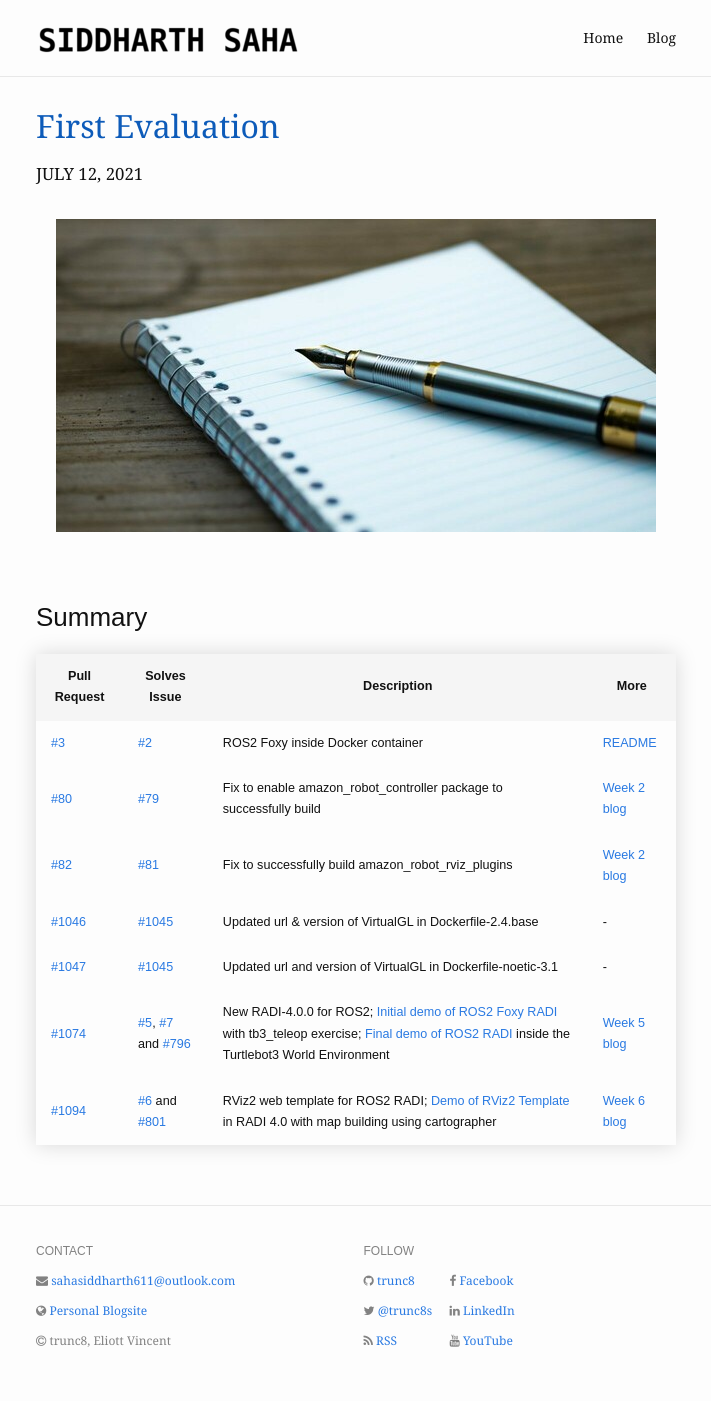
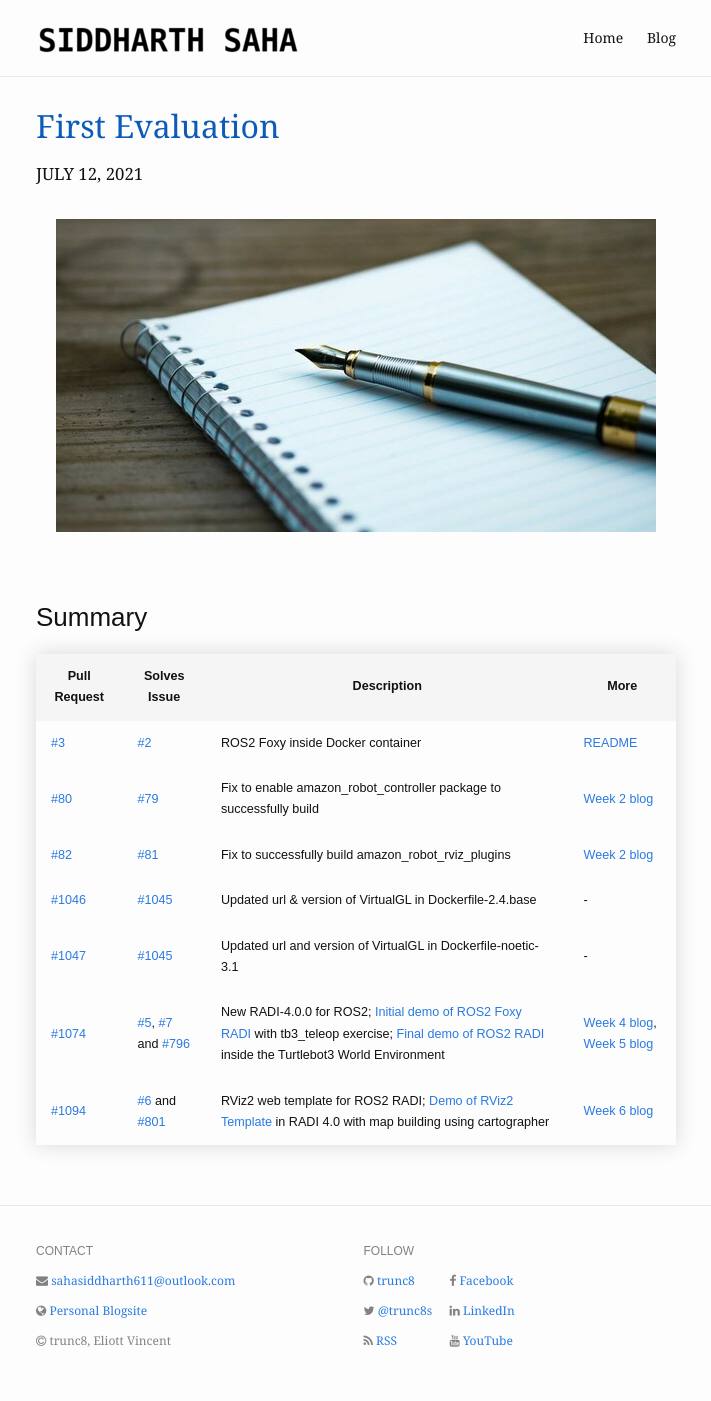
Before and after one commit to TheRoboticsClub/gsoc2021-Siddharth_Saha, a Jekyll site: the page built from docs/_posts/milestones/2021-07-12-first-evaluation.md, in a window 1280 px wide. Shown: the whole page, without its empty margins (284-995 px from the left). Built offline with Jekyll 4.4.1, drawn with Linux system fonts in a browser that asks for light colours; nearby versions of some CDN libraries.

Commit message:
Added week4 blog link to first eval summary table

```diff
--- a/docs/_posts/milestones/2021-07-12-first-evaluation.md
+++ b/docs/_posts/milestones/2021-07-12-first-evaluation.md
@@ -20,7 +20,7 @@ Pull Request | Solves Issue | Description | More
 [#82][] | [#81][] | Fix to successfully build amazon_robot_rviz_plugins | [Week 2 blog][]
 [#1046][] | [#1045][] | Updated url & version of VirtualGL in Dockerfile-2.4.base | -
 [#1047][] | [#1045][] | Updated url and version of VirtualGL in Dockerfile-noetic-3.1 | -
-[#1074][] | [#5][], [#7][] and [#796][] | New RADI-4.0.0 for ROS2; [Initial demo of ROS2 Foxy RADI](https://www.youtube.com/watch?v=61k0kLDCaqg) with tb3_teleop exercise; [Final demo of ROS2 RADI](https://www.youtube.com/watch?v=L1PU13AawNE) inside the Turtlebot3 World Environment | [Week 5 blog][]
+[#1074][] | [#5][], [#7][] and [#796][] | New RADI-4.0.0 for ROS2; [Initial demo of ROS2 Foxy RADI](https://www.youtube.com/watch?v=61k0kLDCaqg) with tb3_teleop exercise; [Final demo of ROS2 RADI](https://www.youtube.com/watch?v=L1PU13AawNE) inside the Turtlebot3 World Environment | [Week 4 blog][], [Week 5 blog][]
 [#1094][] | [#6][] and [#801][] | RViz2 web template for ROS2 RADI; [Demo of RViz2 Template](https://www.youtube.com/watch?v=myTJV5xwdaA) in RADI 4.0 with map building using cartographer | [Week 6 blog][]
 {:.styled-table}
 
@@ -62,5 +62,6 @@ Pull Request | Solves Issue | Description | More
 
 
 [Week 2 blog]: {{ site.baseurl }}{% post_url /milestones/2021-06-09-week-2 %}
+[Week 4 blog]: {{ site.baseurl }}{% post_url /milestones/2021-06-23-week-4 %}#progress-on-the-issue
 [Week 5 blog]: {{ site.baseurl }}{% post_url /milestones/2021-06-30-week-5 %}
 [Week 6 blog]: {{ site.baseurl }}{% post_url /milestones/2021-07-07-week-6 %}
```
